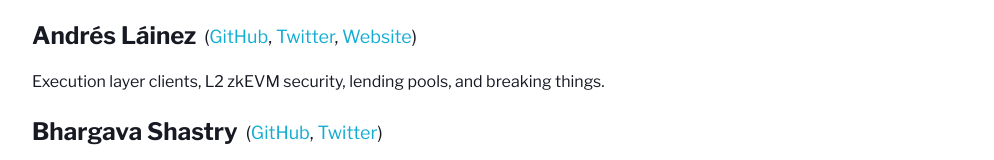
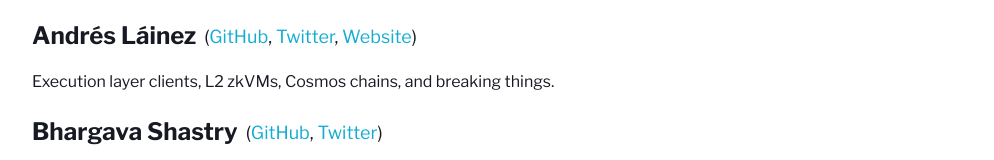
Before and after one commit to ethereum/protocol-security, a Next.js app: page /team in a window 1280 px wide. Shown: the part 337-497 px from the top of the page, without its empty margins (136-1130 px from the left). Built offline with nearby package versions, Linux system fonts and the light colour scheme.

Commit message:
Update teams page

```diff
--- a/src/pages/team.tsx
+++ b/src/pages/team.tsx
@@ -87,7 +87,7 @@ const Team: NextPage = () => {
               </Text>
             </Flex>
             <Text>
-              Execution layer clients, L2 zkEVM security, lending pools, and breaking things.
+              Execution layer clients, L2 zkVMs, Cosmos chains, and breaking things.
             </Text>
           </Stack>
 
```
